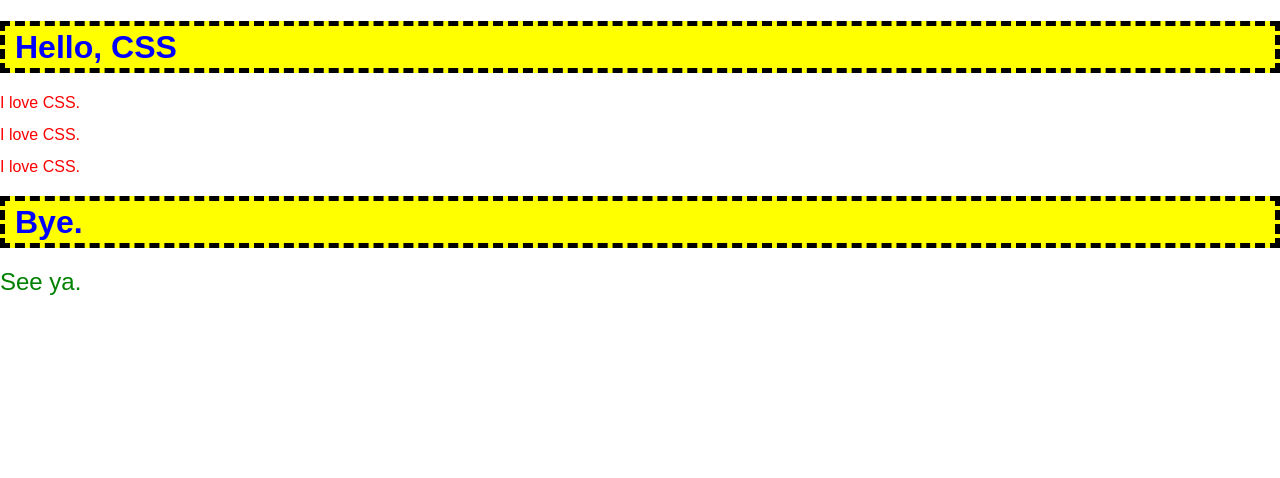
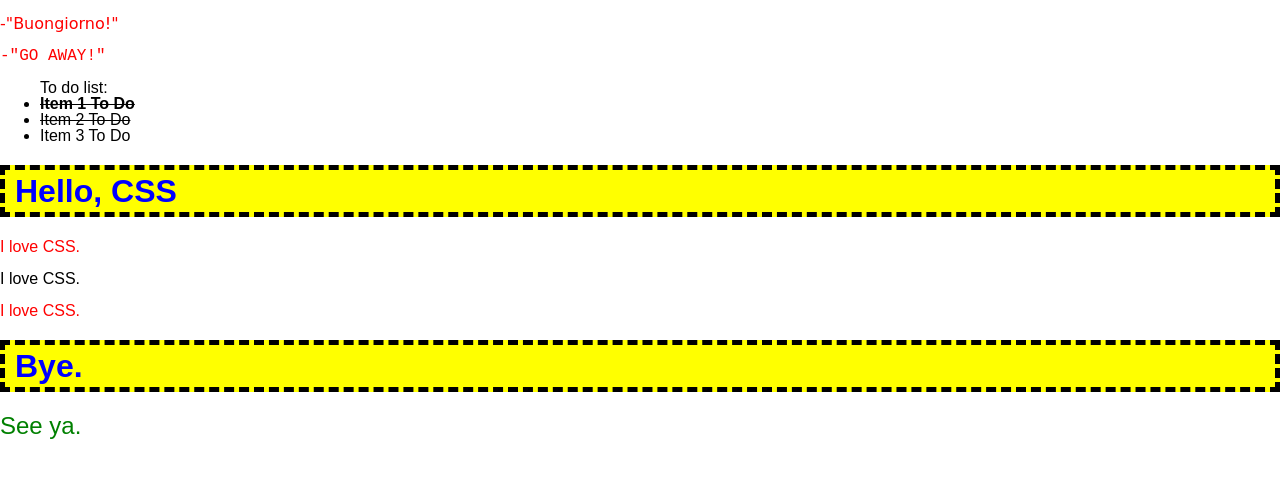
Before and after one commit to mdscardigno/HelloCSS, a website built with Vite: page index.html in a window 1280 px wide. Built offline with nearby package versions, Linux system fonts and the light colour scheme.

Commit message:
id selectors

```diff
--- a/index.html
+++ b/index.html
@@ -7,9 +7,17 @@
     <title>Lesson CSS Example</title>
   </head>
   <body>
+    <p id="polite">-"Buongiorno!"</p>
+    <p id="rude">-"Go away!"</p>
+    <ul>
+      To do list:
+      <li class="first done">Item 1 To Do</li>
+      <li class="second done">Item 2 To Do</li>
+      <li class="third">Item 3 To Do</li>
+    </ul>
     <h1>Hello, CSS</h1>
     <p>I love CSS.</p>
-    <p>I love CSS.</p>
+    <div>I love CSS.</div>
     <p>I love CSS.</p>
     <h1>Bye.</h1>
     <h2>See ya.</h2>
--- a/src/style.css
+++ b/src/style.css
@@ -34,3 +34,23 @@ p {
   /* one declaration */
   color: red;
 }
+
+.first {
+  /* one declaration */
+  font-weight: bold;
+}
+
+.done {
+  /* one declaration */
+  text-decoration: line-through;
+}
+
+#polite {
+  /* one declaration */
+  font-family: cursive;
+}
+#rude {
+  /* one declaration */
+  font-family: monospace;
+  text-transform: uppercase;
+}
```
